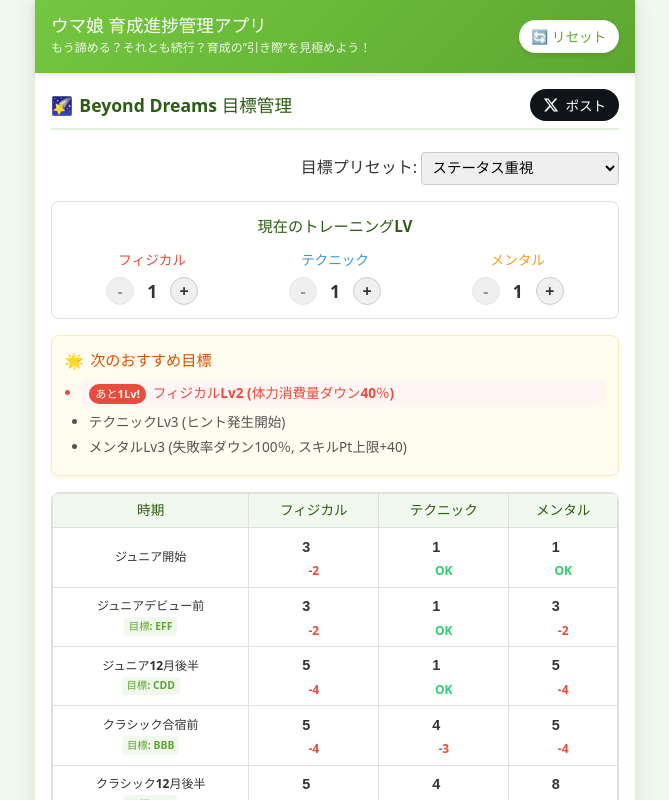
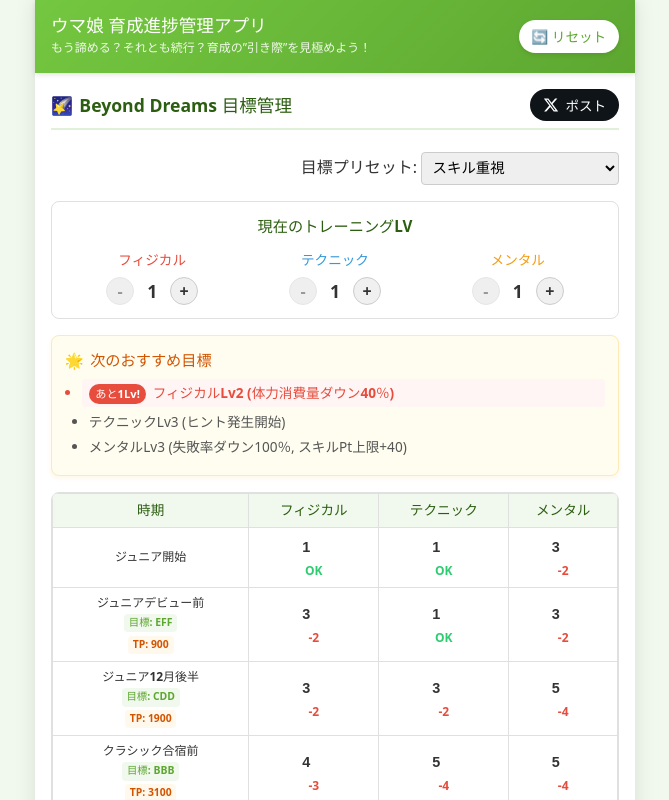
Before and after one commit to tagamy/uma-planner, a React (Vite) app: page / in a window 1280 px wide. Shown: the top 800 px of the page, without its empty margins (305-974 px from the left). Built offline with nearby package versions, Linux system fonts and the light colour scheme.

Commit message:
feat: enhance target goals with TPS display and adjust defaults

```diff
--- a/src/components/BeyondDreamsSection.tsx
+++ b/src/components/BeyondDreamsSection.tsx
@@ -1,6 +1,6 @@
 import React, { useState } from 'react';
 import type { BdTarget, BdPresetType } from '../types';
-import { BD_PERIODS, STATUS_FOCUSED_TARGETS, SKILL_FOCUSED_TARGETS, HIGH_SCORE_TARGETS, MENTAL_MAX_TARGETS, BALANCE_TARGETS, SKILL_SCORE_MAX_TARGETS, TARGET_TEAM_RANKS } from '../constants/beyondDreams';
+import { BD_PERIODS, STATUS_FOCUSED_TARGETS, SKILL_FOCUSED_TARGETS, HIGH_SCORE_TARGETS, MENTAL_MAX_TARGETS, BALANCE_TARGETS, SKILL_SCORE_MAX_TARGETS, TARGET_TEAM_RANKS, TARGET_TPS } from '../constants/beyondDreams';
 
 interface BeyondDreamsSectionProps {
     preset: BdPresetType;
@@ -99,9 +99,9 @@
                 <div className="bd-preset-select">
                     <label>目標プリセット: </label>
                     <select value={preset} onChange={handlePresetChange}>
+                        <option value="skill">スキル重視</option>
                         <option value="status">ステータス重視</option>
                         <option value="balance">バランス重視</option>
-                        <option value="skill">スキル重視</option>
                         <option disabled>──────────</option>
                         <option value="high_score">上振れ狙い (8-5-8)</option>
                         <option value="mental_max">序盤の絆特化 (1-1-3)</option>
@@ -161,6 +161,9 @@
                                     <div className="bd-period-name">{period}</div>
                                     {TARGET_TEAM_RANKS[i] !== '-' && (
                                         <div className="bd-target-rank">目標: {TARGET_TEAM_RANKS[i]}</div>
+                                    )}
+                                    {TARGET_TPS[i] !== '-' && (
+                                        <div className="bd-target-tps">TP: {TARGET_TPS[i]}</div>
                                     )}
                                 </td>
                                 {(['physical', 'technique', 'mental'] as Array<keyof BdTarget>).map(field => {
--- a/src/constants/beyondDreams.ts
+++ b/src/constants/beyondDreams.ts
@@ -15,8 +15,17 @@
     'CDD',
     'BBB',
     'SSS',
-    'UfUgUg'
+    'UgUgUg'
 ] as const;
+
+export const TARGET_TPS = [
+    '-',
+    '900',
+    '1900',
+    '3100',
+    '4500',
+    '6200'
+]
 
 export const STATUS_FOCUSED_TARGETS: BdTarget[] = [
     { physical: 3, technique: 1, mental: 1 },
@@ -28,21 +37,21 @@
 ];
 
 export const BALANCE_TARGETS: BdTarget[] = [
-    { physical: 3, technique: 1, mental: 1 },
+    { physical: 2, technique: 1, mental: 2 },
     { physical: 3, technique: 1, mental: 3 },
-    { physical: 4, technique: 2, mental: 5 },
-    { physical: 5, technique: 4, mental: 5 },
-    { physical: 5, technique: 4, mental: 8 },
+    { physical: 3, technique: 3, mental: 5 },
+    { physical: 4, technique: 5, mental: 5 },
+    { physical: 4, technique: 5, mental: 8 },
     { physical: 7, technique: 5, mental: 8 },
 ];
 
 export const SKILL_FOCUSED_TARGETS: BdTarget[] = [
-    { physical: 3, technique: 1, mental: 1 },
+    { physical: 1, technique: 1, mental: 3 },
     { physical: 3, technique: 1, mental: 3 },
-    { physical: 4, technique: 2, mental: 5 },
+    { physical: 3, technique: 3, mental: 5 },
     { physical: 4, technique: 5, mental: 5 },
     { physical: 4, technique: 5, mental: 8 },
-    { physical: 7, technique: 5, mental: 8 },
+    { physical: 5, technique: 7, mental: 8 },
 ];
 
 export const HIGH_SCORE_TARGETS: BdTarget[] = [
--- a/src/hooks/useGameState.ts
+++ b/src/hooks/useGameState.ts
@@ -1,6 +1,6 @@
 import { useState, useEffect, useCallback } from 'react';
 import type { GameState } from '../types';
-import { STATUS_FOCUSED_TARGETS, DEFAULT_CURRENT_LEVELS } from '../constants/beyondDreams';
+import { SKILL_FOCUSED_TARGETS, DEFAULT_CURRENT_LEVELS } from '../constants/beyondDreams';
 
 const STORAGE_KEY = 'uma-training-app-state';
 
@@ -27,8 +27,8 @@
         { id: 'skill-2', name: 'レースの真髄・力', acquired: false },
     ],
     beyondDreams: {
-        preset: 'status',
-        targets: STATUS_FOCUSED_TARGETS,
+        preset: 'skill',
+        targets: SKILL_FOCUSED_TARGETS,
         currentLevels: DEFAULT_CURRENT_LEVELS,
     }
 };
--- a/src/index.css
+++ b/src/index.css
@@ -771,7 +771,21 @@
   background-color: #f1f8ed;
   border-radius: 4px;
   padding: 0.1rem 0.3rem;
-  display: inline-block;
+  display: block;
+  width: fit-content;
+  margin: 0 auto;
+}
+
+.bd-target-tps {
+  font-size: 0.65rem;
+  color: #d35400;
+  font-weight: bold;
+  background-color: #fff9ed;
+  border-radius: 4px;
+  padding: 0.1rem 0.3rem;
+  display: block;
+  width: fit-content;
+  margin: 0.2rem auto 0 auto;
 }
 
 .bd-target-cell {
```
